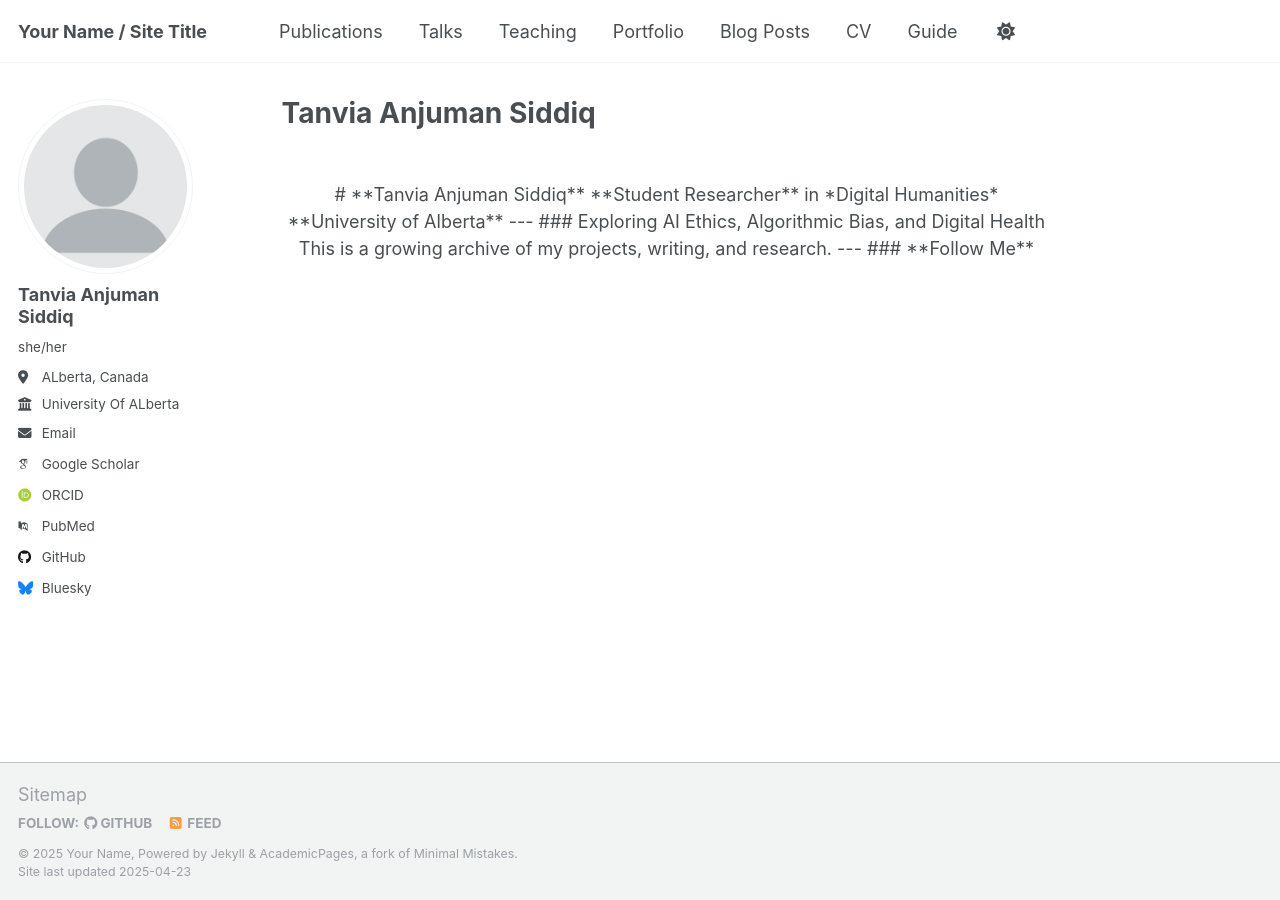
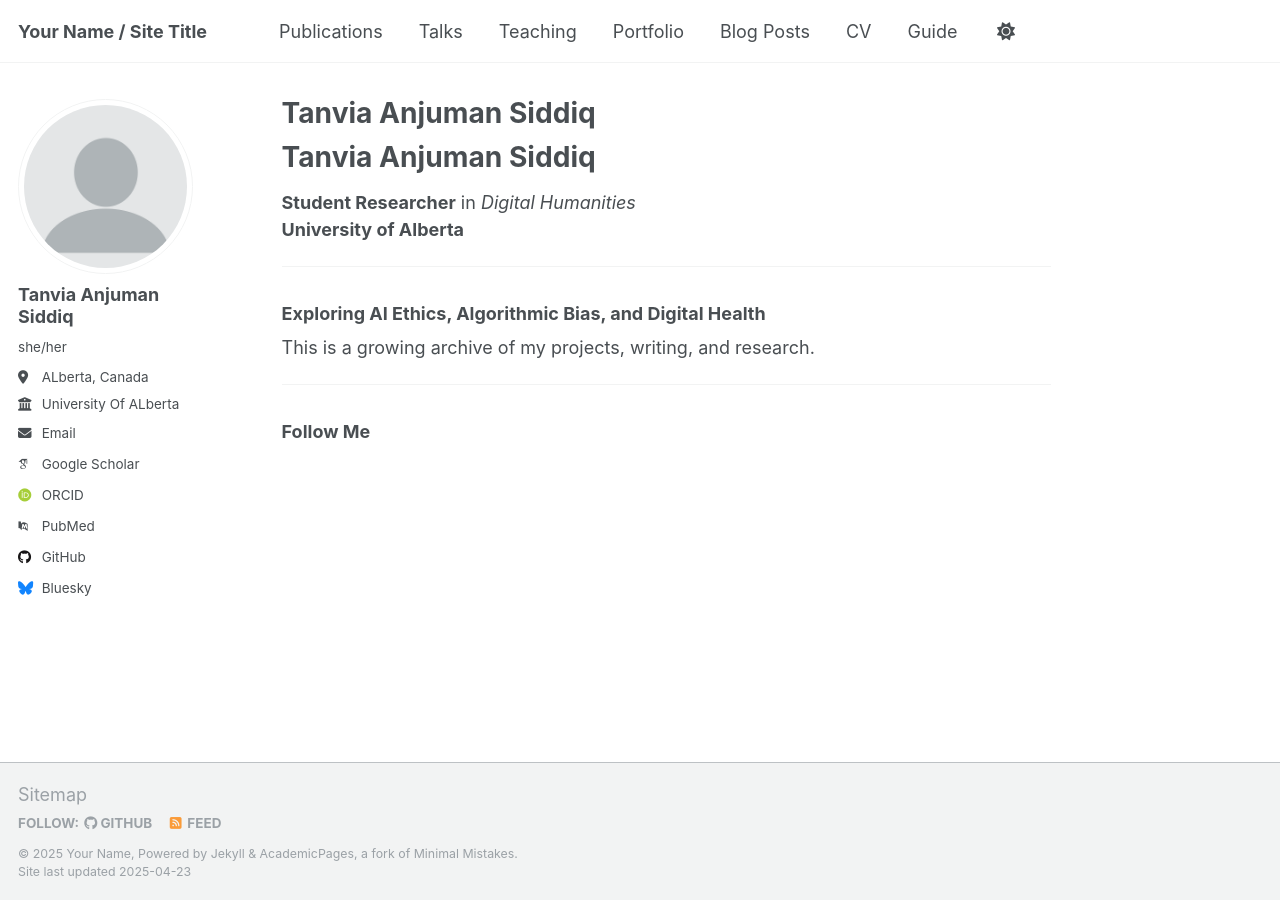
Before and after one commit to Tanvia13/mee, a Jekyll site: the page built from index.md, in a window 1280 px wide. Built offline with Jekyll 4.4.1, drawn with Linux system fonts in a browser that asks for light colours; some web fonts are replaced; our own code applies the rules of GitHub Pages for plain Markdown files.

Commit message:
Update index.md

```diff
--- a/index.md
+++ b/index.md
@@ -1,24 +1,12 @@
----
-permalink: /
-title: "Tanvia Anjuman Siddiq"
-author_profile: true
----
-
-<div style="text-align:center; margin-top: 40px;">
-
 # **Tanvia Anjuman Siddiq**
-
 **Student Researcher** in *Digital Humanities*
 **University of Alberta**
 
 ---
 
 ### Exploring AI Ethics, Algorithmic Bias, and Digital Health
-
-
 This is a growing archive of my projects, writing, and research.
 
 ---
 
 ### **Follow Me**
-</div>
```
